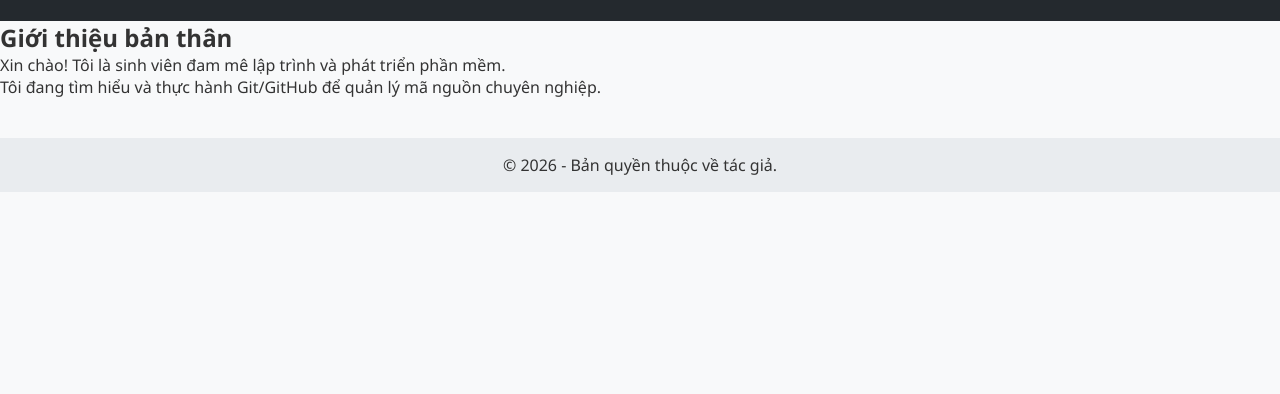
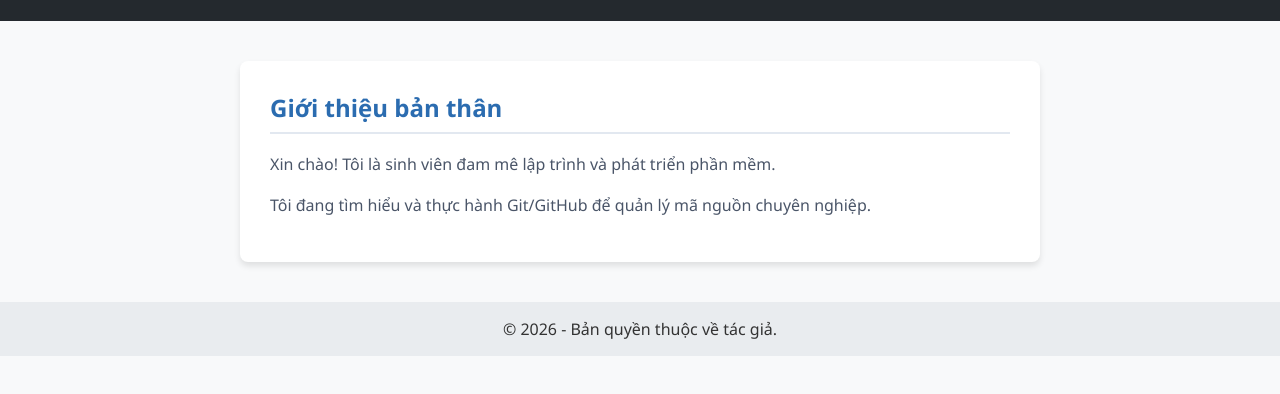
Before and after one commit to duyhung70662-stack/bai-tap-cpp-co-ban, a plain HTML site: page index.html in a window 1280 px wide. Shown: the part 70-464 px from the top of the page. Drawn offline with Linux system fonts and the light colour scheme.

Commit message:
Style introduction section

```diff
--- a/style.css
+++ b/style.css
@@ -23,3 +23,26 @@ footer {
     background-color: #e9ecef;
     margin-top: 40px;
 }
+
+.intro-section {
+    max-width: 800px;
+    margin: 40px auto;
+    padding: 30px;
+    background-color: #ffffff;
+    border-radius: 8px;
+    box-shadow: 0 4px 6px rgba(0, 0, 0, 0.1);
+}
+
+.intro-section h2 {
+    color: #2b6cb0;
+    margin-bottom: 16px;
+    border-bottom: 2px solid #e2e8f0;
+    padding-bottom: 8px;
+}
+
+.intro-section p {
+    font-size: 16px;
+    line-height: 1.8;
+    color: #4a5568;
+    margin-bottom: 12px;
+}
```
